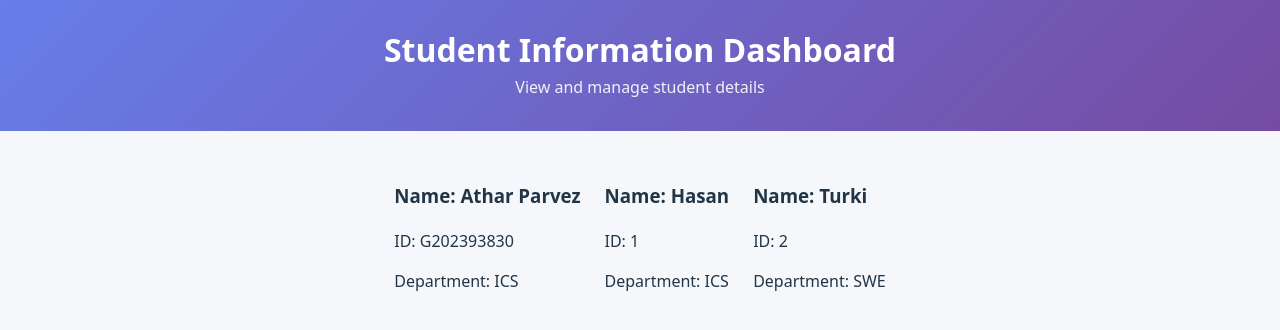
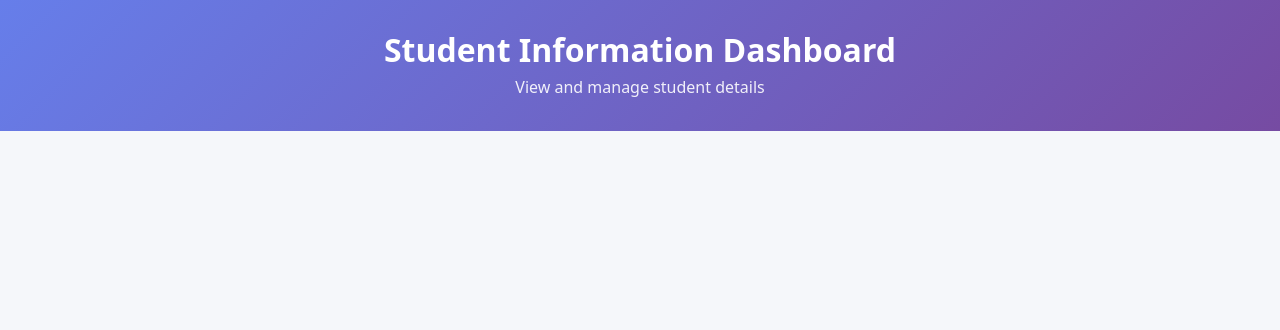
Before and after one commit to Web-Engineering-KFUPM/5-2-react-starter-Dromarjh-main, a React (Vite) app in the folder 5-2-react-starter/: page / in a window 1280 px wide. Shown: the top 330 px of the page. Built offline with nearby package versions, Linux system fonts and the light colour scheme.

Commit message:
Update in lab

```diff
--- a/5-2-react-starter/src/App.jsx
+++ b/5-2-react-starter/src/App.jsx
@@ -124,10 +124,6 @@ import StudentCardStatic from "./components/Student_Card_Static";
 import StudentCardDynamic from "./components/Student_Card_Static_Dynamic";
 
 function App() {
-  const students = [
-    { id: 1, name: "Hasan", department: "ICS" },
-    { id: 2, name: "Turki", department: "SWE" },
-  ];
 
   return (
     <div className="app">
@@ -139,17 +135,9 @@ function App() {
       <main className="dashboard-main">
         <div className="cards-container">
           {/* Task 1 (static card) */}
-          <StudentCardStatic />
 
           {/* Task 2 (dynamic cards) */}
-          {students.map((student) => (
-            <StudentCardDynamic
-              key={student.id}
-              name={student.name}
-              id={student.id}
-              department={student.department}
-            />
-          ))}
+
         </div>
       </main>
     </div>
--- a/5-2-react-starter/src/components/Student_Card_Static.jsx
+++ /dev/null
@@ -1,11 +0,0 @@
-function StudentCardStatic() {
-  return (
-    <div>
-      <h3>Name: Athar Parvez</h3>
-      <p>ID: G202393830</p>
-      <p>Department: ICS</p>
-    </div>
-  );
-}
-
-export default StudentCardStatic;
--- a/5-2-react-starter/src/components/Student_Card_Static_Dynamic.jsx
+++ /dev/null
@@ -1,11 +0,0 @@
-function StudentCardDynamic(props) {
-  return (
-    <div>
-      <h3>Name: {props.name}</h3>
-      <p>ID: {props.id}</p>
-      <p>Department: {props.department}</p>
-    </div>
-  );
-}
-
-export default StudentCardDynamic;
```
Also changed, not shown: 1 other file (tests, documents, lock files or other folders).
